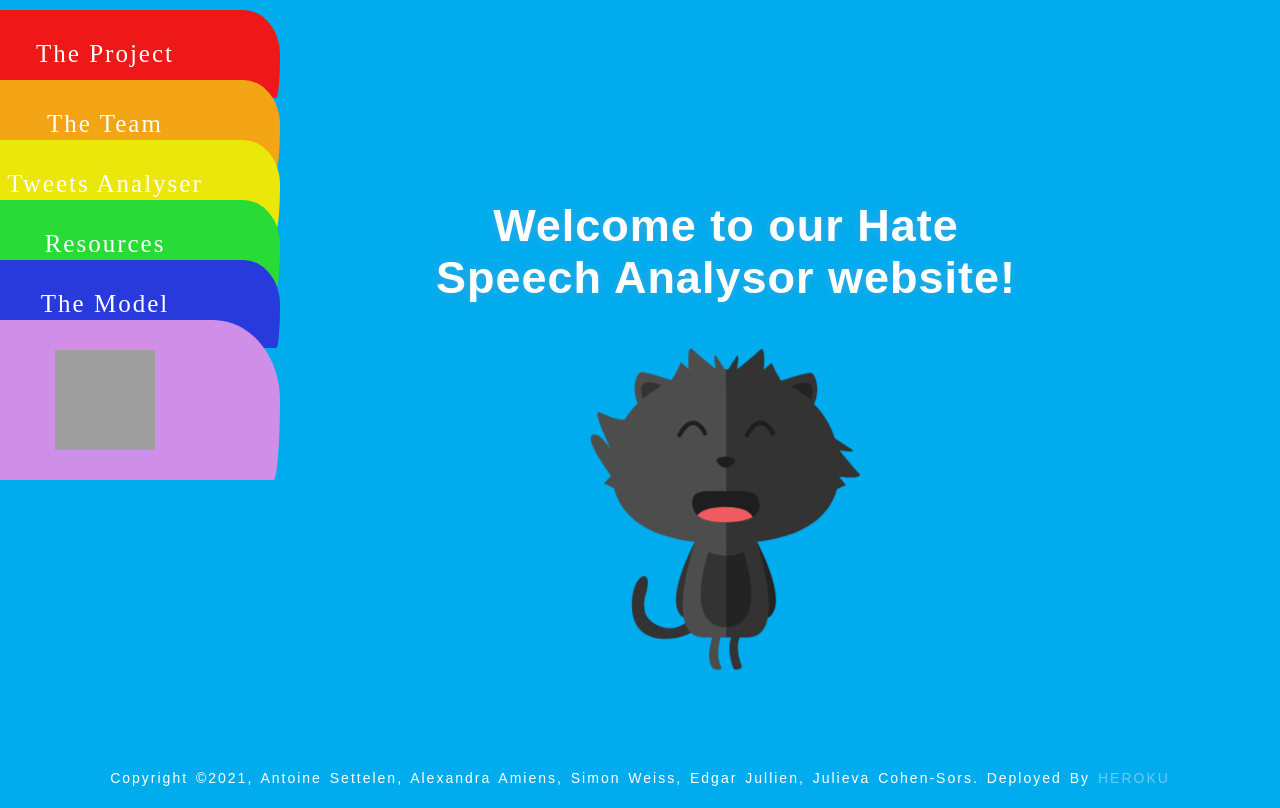
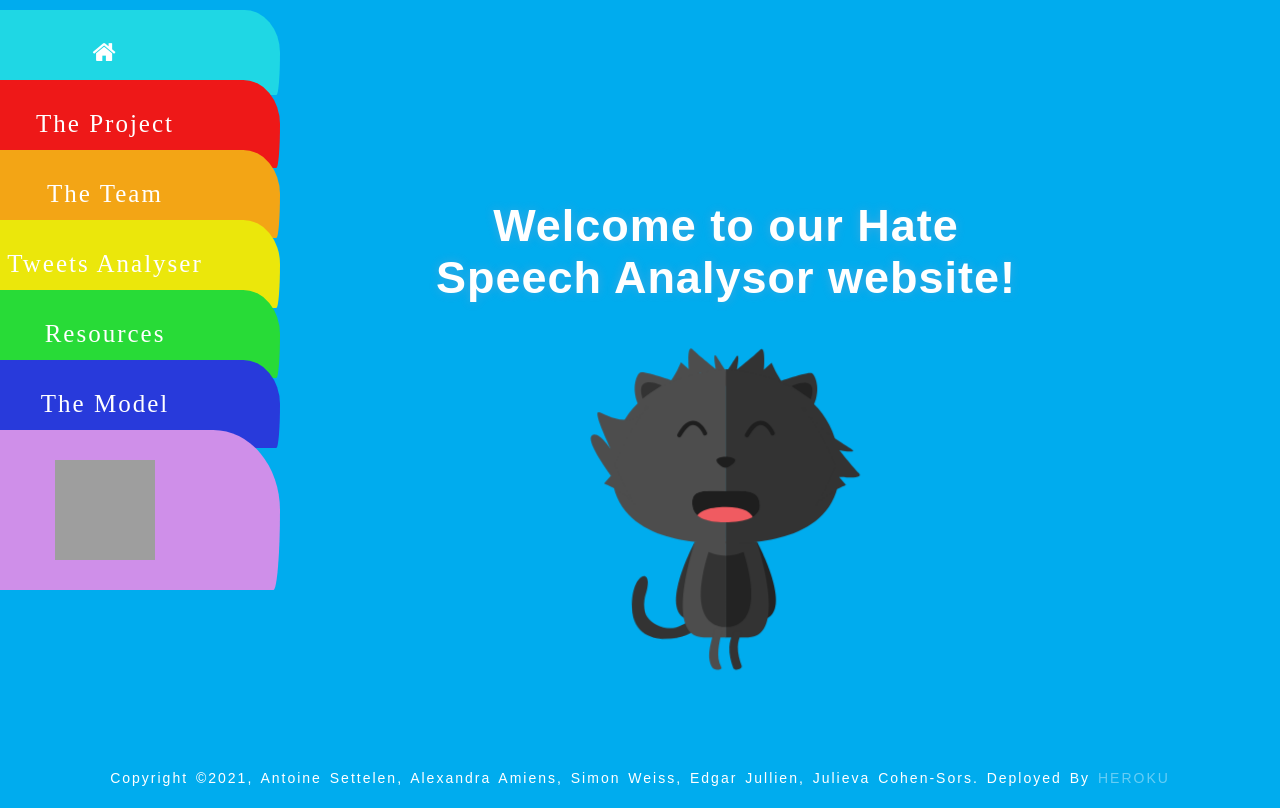
Before and after one commit to 13w13/Hate-speech-detection-Engine, a Flask app: page / in a window 1280 px wide. Run offline with Flask 2, Linux system fonts and the light colour scheme; grey boxes are pictures that could not be loaded.

Commit message:
last modif

```diff
--- a/templates/index.html
+++ b/templates/index.html
@@ -67,33 +67,38 @@ body {
 }
 
 /* The about link: 20px from the top with a green background */
+#home {
+  top: 10px;
+  background-color:rgb(31, 215, 228); /* Red */
+}
+
 #project {
-  top: 10px;
+  top: 80px;
   background-color: #ee1818; /* Red */
 }
 
 #team {
-  top: 80px;
+  top: 150px;
   background-color: #f3a515; /* Orange */
 }
 
 #analyser {
-  top: 140px;
+  top: 220px;
   background-color: #ebe70b; /* Yellow */
 }
 
 #resources {
-  top: 200px;
+  top: 290px;
   background-color: rgb(40, 219, 55) /* Green */
 }
 
 #links {
-  top: 260px;
+  top: 360px;
   background-color: rgb(40, 58, 219) /* Blue */
 }
 
 #tbs {
-  top: 320px;
+  top: 430px;
   background-color: rgb(207, 143, 233) /* Purple */
 
 
@@ -940,6 +945,11 @@ position: absolute;
   line-height: 52px;
 }
 
+.resources p {
+  font-size: 14px;
+  text-align: justify;
+}
+
 /* CSS Footer */
 footer{
   background-color: #00acee ;
@@ -981,22 +991,6 @@ footer{
 
 }
 
-.resources {
-	position: absolute;
-	top: 15%;
-	left: 40%;
-	margin: -100px 0 0 -100px;
-	width:800px;
-	height:100px;
-  text-align: justify;
-  font-size: 18px;
-}
-
-.resources p {
-font-size: 14px;
-text-align: justify;
-}
-
 .cot-a-cot {
   display: flex;
 }
@@ -1022,6 +1016,7 @@ text-align: justify;
 <link href='https://fonts.googleapis.com/css?family=Arimo' rel='stylesheet' type='text/css'>
 <link href='https://fonts.googleapis.com/css?family=Hind:300' rel='stylesheet' type='text/css'>
 <link href='https://fonts.googleapis.com/css?family=Open+Sans+Condensed:300' rel='stylesheet' type='text/css'>
+<link rel="stylesheet" href="https://cdnjs.cloudflare.com/ajax/libs/font-awesome/4.7.0/css/font-awesome.min.css">
 <!-- <link re
   l="stylesheet" href="{{ url_for('static', filename='css/style.css') }}"> -->
 
@@ -1034,6 +1029,23 @@ text-align: justify;
 
 
   <div id="mySidenav" class="sidenav" >
+    <a id="home" href="/">
+      <i class="fa fa-home"></i>
+      <!--
+      <img
+      class="logo"
+      src= ""
+      alt="image"
+      width="100"
+      height="100">
+      -->
+
+      <!--
+      <form action="">
+        <button class="btn"><i class="fa fa-home"></i></button>
+      </form>
+    -->
+    </a>
     <a id="project">The Project</a>
     <a id="team">The Team</a>
     <a id="analyser">Tweets Analyser</a>
@@ -1207,6 +1219,8 @@ At the end, our hate speech analysor will give you back your csv file with an ad
       <img
       src="https://miro.medium.com/max/1000/1*nFxyDwJ2DEH1G5PMKPMj1g.png"
       alt="Flask Web Development"
+      width="800"
+      height="300"
       >
     </a>
     <br>
@@ -1245,6 +1259,8 @@ At the end, our hate speech analysor will give you back your csv file with an ad
     <a>
       <img
       src="https://encrypted-tbn0.gstatic.com/images?q=tbn:ANd9GcQcf0hgPDxoyKBUCOOybG33CbZWObgOquljUg&usqp=CAU"
+      width="800"
+      height="200"
       >
     </a>
     <br>
```
